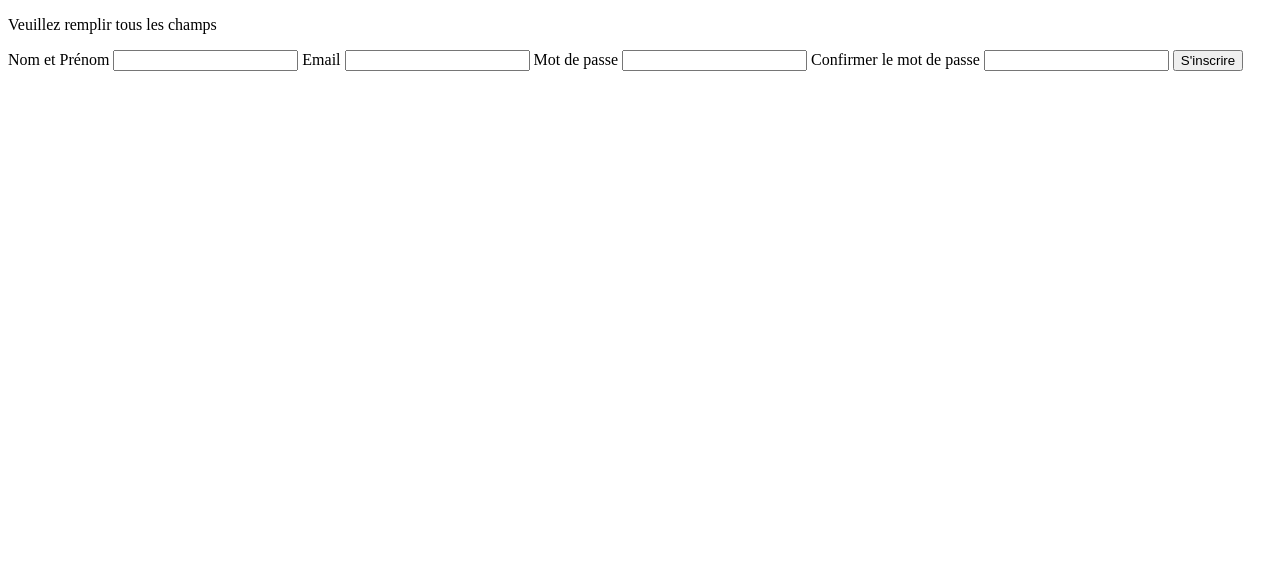
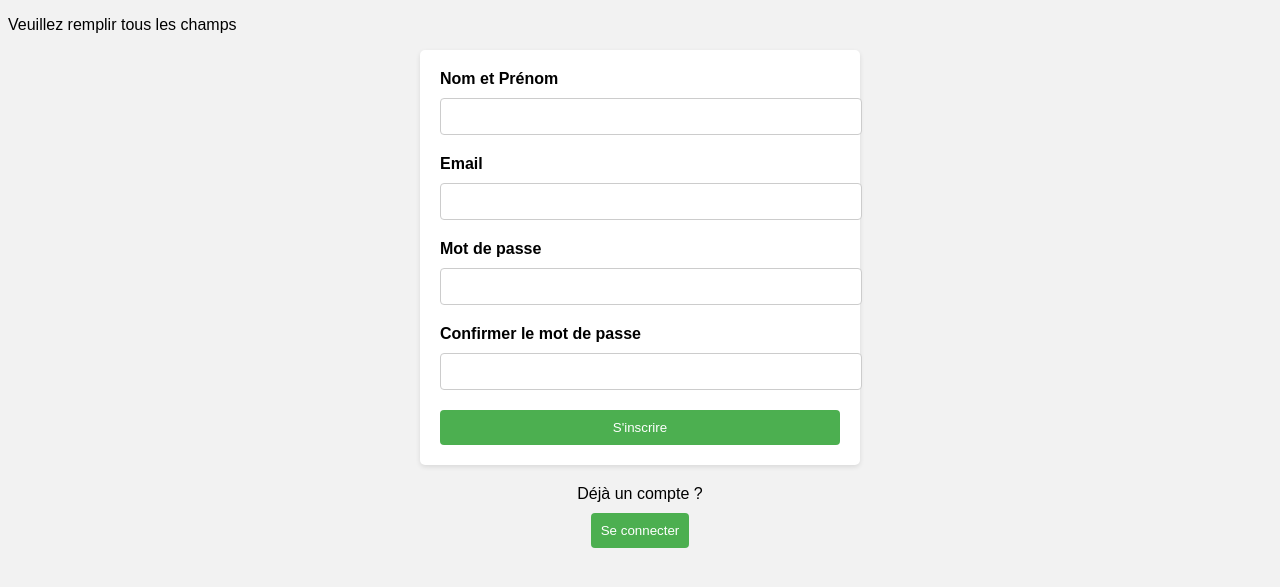
Before and after one commit to samuel-durand/my-little-mvc, a PHP site: page /register.php in a window 1280 px wide. Shown: the top 587 px of the page. Run offline with PHP 8.4, Linux system fonts and the light colour scheme.

Commit message:
added css

```diff
--- a/my-little-mvc/login.php
+++ b/my-little-mvc/login.php
@@ -22,6 +22,7 @@ if (!(isset($_POST['email'])) || !(isset($_POST['password'])) || empty($_POST['e
     <meta charset="UTF-8">
     <meta name="viewport" content="width=device-width, initial-scale=1.0">
     <title>Connexion</title>
+    <link rel="stylesheet" href="src/CSS/login.css">
 </head>
 <body>
     <form method="post">
@@ -31,5 +32,9 @@ if (!(isset($_POST['email'])) || !(isset($_POST['password'])) || empty($_POST['e
         <input type="password" name="password" id="password" autocomplete="off">
         <input type="submit" value="Se connecter">
     </form>
+    <div class="link">
+        <p>Pas encore de compte ?</p>
+        <button><a href="register.php">S'inscrire</a></button>
+    </div>
 </body>
 </html>
--- a/my-little-mvc/register.php
+++ b/my-little-mvc/register.php
@@ -24,19 +24,24 @@ if (isset($_POST['fullname']) || isset($_POST['email']) || isset($_POST['passwor
     <meta charset="UTF-8">
     <meta name="viewport" content="width=device-width, initial-scale=1.0">
     <title>Inscription</title>
+    <link rel="stylesheet" href="src/CSS/register.css">
 </head>
 <body>
     <p><?php if (isset($msg)) { echo $msg; } ?></p>
     <form method="post">
         <label for="fullname">Nom et Prénom</label>
-        <input type="text" name="fullname" id="fullname">
+        <input type="text" name="fullname" id="fullname" autocomplete="off">
         <label for="email">Email</label>
-        <input type="text" name="email" id="email">
+        <input type="text" name="email" id="email" autocomplete="off">
         <label for="password">Mot de passe</label>
-        <input type="password" name="password" id="password">
+        <input type="password" name="password" id="password" autocomplete="off">
         <label for="password_confirm">Confirmer le mot de passe</label>
-        <input type="password" name="password_confirm" id="password_confirm">
+        <input type="password" name="password_confirm" id="password_confirm" autocomplete="off">
         <input type="submit" value="S'inscrire">
     </form>
+    <div class="link">
+        <p>Déjà un compte ?</p>
+        <button><a href="login.php">Se connecter</a></button>
+    </div>
 </body>
 </html>
--- /dev/null
+++ b/my-little-mvc/src/CSS/register.css
@@ -0,0 +1,70 @@
+/* Add your CSS styles here */
+body {
+    font-family: Arial, sans-serif;
+    background-color: #f2f2f2;
+  }
+
+  form {
+    margin: 0 auto;
+    max-width: 400px;
+    padding: 20px;
+    background-color: #fff;
+    border-radius: 5px;
+    box-shadow: 0 2px 5px rgba(0, 0, 0, 0.1);
+  }
+
+  label {
+    display: block;
+    margin-bottom: 10px;
+    font-weight: bold;
+  }
+
+  input[type="text"],
+  input[type="password"] {
+    width: 100%;
+    padding: 10px;
+    margin-bottom: 20px;
+    border: 1px solid #ccc;
+    border-radius: 4px;
+  }
+
+  input[type="submit"] {
+    width: 100%;
+    padding: 10px;
+    background-color: #4caf50;
+    color: #fff;
+    border: none;
+    border-radius: 4px;
+    cursor: pointer;
+  }
+
+  input[type="submit"]:hover {
+    background-color: #45a049;
+  }
+
+  .link {
+    text-align: center;
+    margin-top: 20px;
+  }
+
+  .link p {
+    margin-bottom: 10px;
+  }
+
+  .link button {
+    background-color: #4caf50;
+    color: #fff;
+    padding: 10px;
+    border: none;
+    border-radius: 4px;
+    cursor: pointer;
+  }
+
+  .link button:hover {
+    background-color: #45a049;
+  }
+
+  .link a {
+    color: white;
+    text-decoration: none;
+  }
```
Also changed, not shown: my-little-mvc/shop.php (+6 -4 lines), my-little-mvc/src/CSS/login.css (added, +70 -0 lines), my-little-mvc/src/CSS/shop.css (added, +39 -0 lines), my-little-mvc/src/Controller/ShopController.php (+7 -4 lines), my-little-mvc/src/Model/Product.php (+11 -3 lines).
